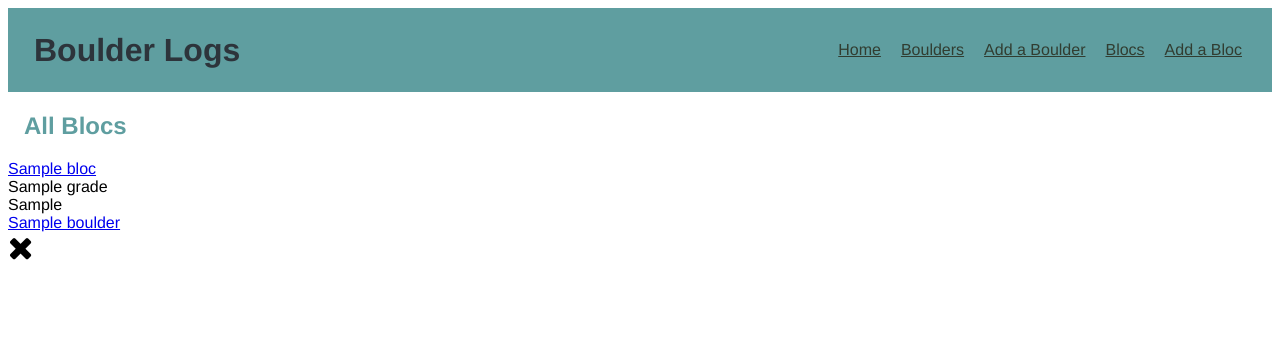
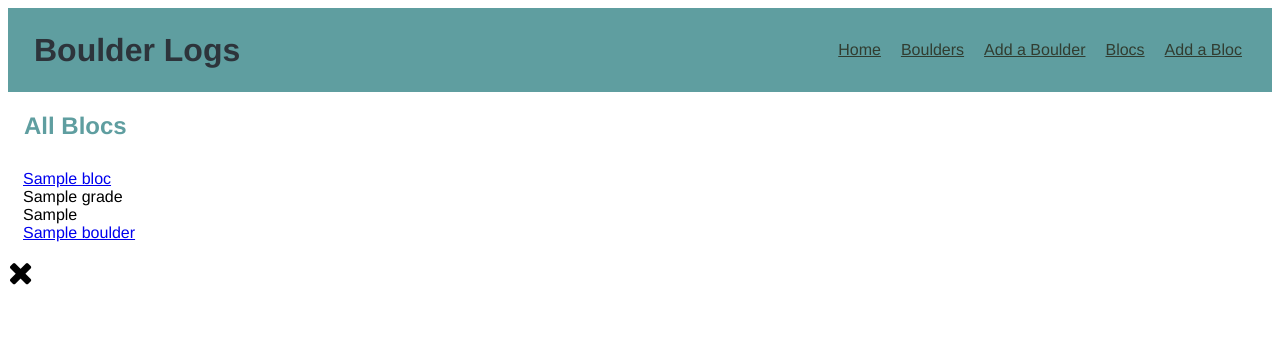
Before and after one commit to AbiJays/Boulder_Logs, a Flask app: page /blocs in a window 1280 px wide. Shown: the top 352 px of the page. Run offline with Flask 2, Linux system fonts and the light colour scheme; a database or web service that is not in the repository returns one stand-in record (values such as "Sample title"); some libraries are stand-ins or nearby versions.

Commit message:
remove unwanted imports and more CSS

```diff
--- a/controllers/boulders_controller.py
+++ b/controllers/boulders_controller.py
@@ -1,4 +1,3 @@
-from unicodedata import name
 from flask import Flask, render_template, request, redirect
 from flask import Blueprint
 from models.boulder import Boulder
--- a/static/style.css
+++ b/static/style.css
@@ -41,6 +41,29 @@ nav ul li{
   margin-right: 20px;
 }
 
+body > div > form {
+  padding-left: 100px;
+}
+
+.boulder{
+  border: 1px solid rgb(255, 255, 255);
+  border-radius: 5px;
+  width: 250px;
+  padding: 10px;
+  margin: 5px;
+}
+
+.bloc{
+  border-radius: 5px;
+  width: 250px;
+  padding: 10px;
+  margin: 5px;
+}
+
+.buttons{
+  width: 10px;
+}
+
 .delete-form{
     display: inline;
   }
--- a/templates/boulders/index.html
+++ b/templates/boulders/index.html
@@ -4,7 +4,7 @@
 {% for boulder in all_boulders %}
     <div class="boulder">
         <a href="boulders/{{boulder.id}}">{{boulder.name}}</a>
-        <p>{{boulder.rock_type}}</p>
+        <br>{{boulder.rock_type}}
     </div>
 {% endfor %}
 {% endblock content %}
--- a/templates/index.html
+++ b/templates/index.html
@@ -5,4 +5,5 @@
     </h2>
 
 
+
 {% endblock home %}
```
